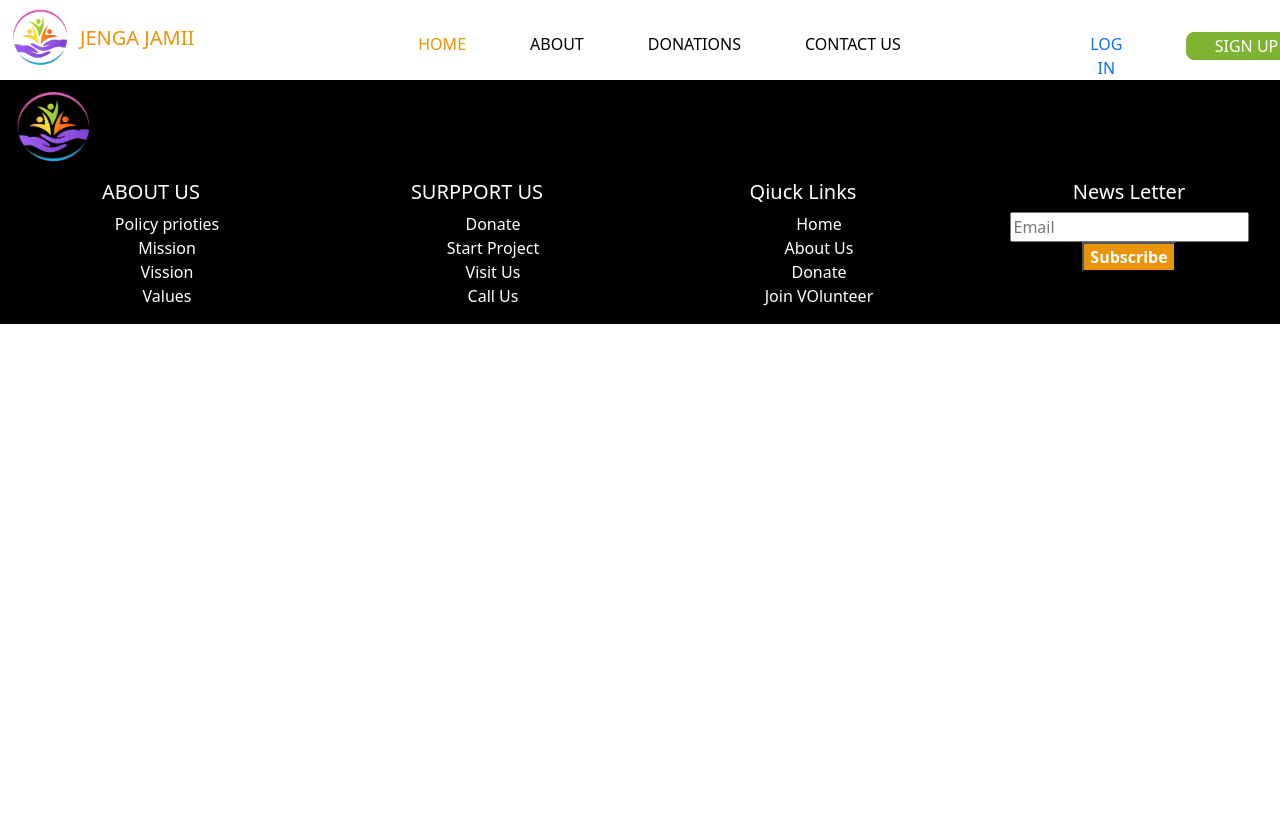
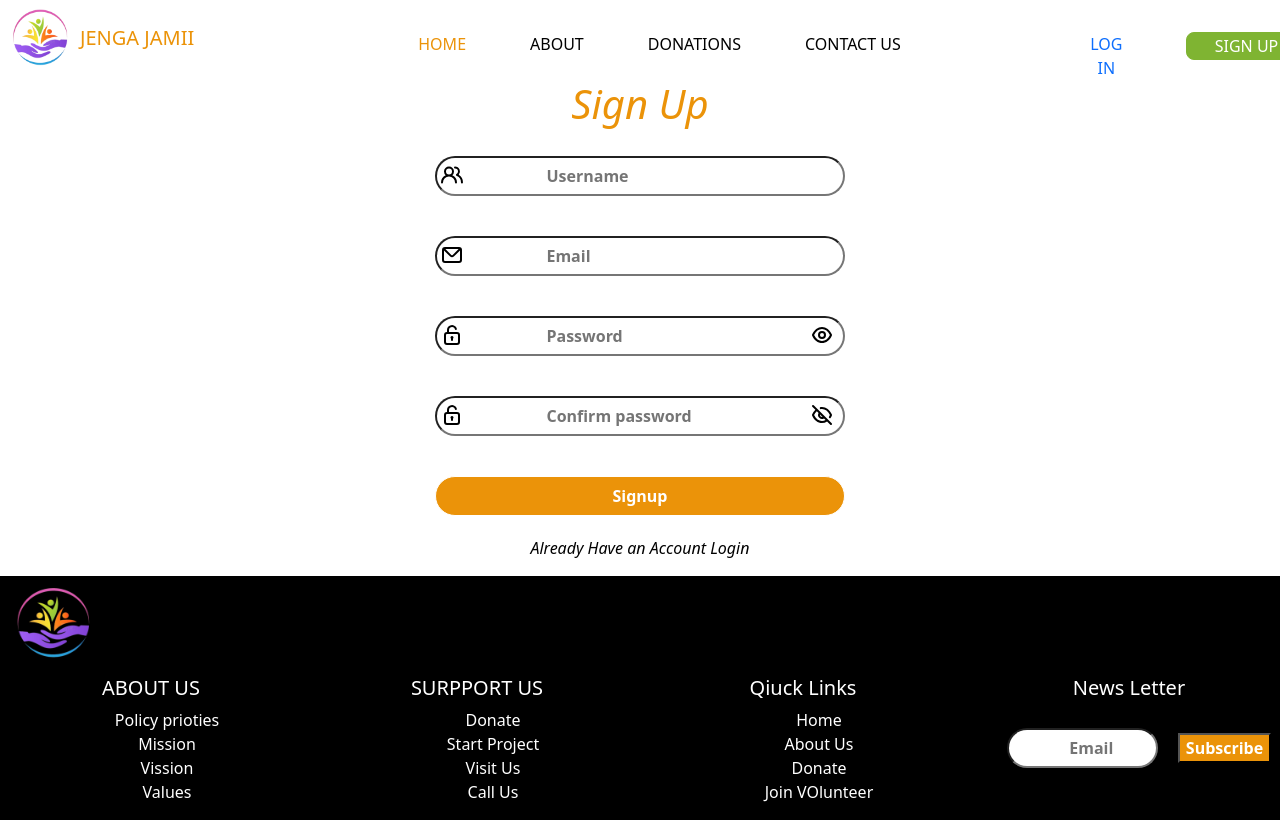
Before and after one commit to Sieva-cmd/jengajamii, a React (Create React App) app: page /sign in a window 1280 px wide. Shown: the top 820 px of the page. Built offline with nearby package versions, Linux system fonts and the light colour scheme.

Commit message:
working on the signup page

```diff
--- a/package.json
+++ b/package.json
@@ -6,6 +6,7 @@
     "@fortawesome/fontawesome-svg-core": "^6.1.1",
     "@fortawesome/free-solid-svg-icons": "^6.1.1",
     "@fortawesome/react-fontawesome": "^0.2.0",
+    "@iconscout/react-unicons": "^1.1.6",
     "@testing-library/jest-dom": "^5.16.4",
     "@testing-library/react": "^13.3.0",
     "@testing-library/user-event": "^13.5.0",
--- a/src/App.js
+++ b/src/App.js
@@ -5,6 +5,7 @@ import HomePage from './pages/HomePage';
 import 'bootstrap/dist/css/bootstrap.min.css';
 import About from './pages/About';
 import Footer from './components/Layout/Footer';
+import Singup from './Auth/Signup';
 
 const App = () => {
     return (
@@ -13,6 +14,7 @@ const App = () => {
         <Routes >
         <Route path = '/' element = {<HomePage />}/>
         <Route path='/about' element = {<About/>}/>
+        <Route path='/sign'element = {<Singup/>}/>
         </Routes>
         <Footer></Footer>
         </div>
--- /dev/null
+++ b/src/Auth/Auth.css
@@ -0,0 +1,48 @@
+.header{
+  color: #EB9309;
+  font-style: italic;
+  font-weight: bold;
+}
+.header img{
+  height: 100px;
+  width: 100px;
+  border-radius: 50%;
+}
+.header .log{
+  display: flex;
+}
+form .row .col-md-6{
+  width: 50%;
+  border-radius: 20px;
+}
+input {
+  width: 75%;
+  border-radius: 20px;
+  margin: 20px;
+  height: 40px;
+  padding-left: 20%;
+  font-weight: bold;
+}
+#row button{
+  width: 75%;
+  border: 1px solid white;
+  border-radius: 20px;
+  margin: 20px;
+  height: 40px;
+}
+.acc{
+  color: black;
+  font-weight: normal;
+}
+.row .i{
+position: absolute;
+margin-left: 25px;
+margin-top: 25px;
+color: black;
+}
+.row .icon{
+  position: absolute;
+margin-left: -55px;
+margin-top: 25px;
+color: black;
+}
--- /dev/null
+++ b/src/Auth/Signup.js
@@ -0,0 +1,68 @@
+import React from "react";
+// import logo from '../components/Layout/assets/logo.png'
+// import classes from './Auth.css'
+import { UilEye } from '@iconscout/react-unicons'
+import { UilEyeSlash } from '@iconscout/react-unicons'
+import { UilEnvelope } from '@iconscout/react-unicons'
+import { UilLockOpenAlt } from '@iconscout/react-unicons'
+import { UilUsersAlt } from '@iconscout/react-unicons'
+import './Auth.css'
+function Singup() {
+  return (
+    <div className="container">
+      <div className="header">
+        <h1>Sign Up</h1>
+          <form>
+          <div className="row">
+            <div className="col-md-3 col-lg-3 col-sm-3"></div>
+            <div className="col-md-6 col-lg-6 col-sm-6">
+              <i className="i"><UilUsersAlt/></i>
+            <input type="text" placeholder="Username" />
+            </div>
+            <div className="col-md-3 col-lg-3 col-sm-3"></div>
+            </div>
+            <div className="row">
+            <div className="col-md-3 col-lg-3 col-sm-3"></div>
+            <div className="col-md-6 col-lg-6 col-sm-6">
+              <i className="i"><UilEnvelope/></i>
+            <input type="email" placeholder="Email" />
+            </div>
+            <div className="col-md-3 col-lg-3 col-sm-3"></div>
+            </div>
+            <div className="row">
+            <div className="col-md-3 col-lg-3 col-sm-3"></div>
+            <div className="col-md-6 col-lg-6 col-sm-6">
+              <i className="i"><UilLockOpenAlt/></i>
+              <input type="password" placeholder="Password" />
+              <i className="icon">
+              <UilEye/>
+              </i>
+
+            </div>
+            <div className="col-md-3 col-lg-3 col-sm-3"></div>
+            </div>
+            <div className="row">
+            <div className="col-md-3 col-lg-3 col-sm-3"></div>
+            <div className="col-md-6 col-lg-6 col-sm-6">
+            <i className="i"><UilLockOpenAlt/></i>
+              <input type="password" placeholder="Confirm password" />
+              <i className="icon">
+              <UilEyeSlash/>
+              </i>
+            </div>
+            <div className="col-md-3 col-lg-3 col-sm-3"></div>
+          </div>
+          <div className="row" id="row">
+            <div className="col-md-3 col-lg-3 col-sm-3"></div>
+            <div className="col-md-6 col-lg-6 col-sm-6">
+            <button type="submit" value="Signup">Signup</button>
+            </div>
+            <div className="col-md-3 col-lg-3 col-sm-3"></div>
+            </div>
+            <p className="acc">Already Have an Account Login</p>
+          </form>
+          </div>
+      </div>
+  )
+}
+export default Singup
--- a/src/components/Layout/Footer.css
+++ b/src/components/Layout/Footer.css
@@ -15,3 +15,6 @@ form button{
   color: white;
   font-weight: bold;
 }
+#sub input{
+  width: 50%;
+}
--- a/src/components/Layout/Footer.js
+++ b/src/components/Layout/Footer.js
@@ -38,7 +38,7 @@ function Footer() {
             <li>Join VOlunteer</li>
           </ul>
         </div>
-        <div className='col-md-3 col-lg-3 col-sm-3'>
+        <div className='col-md-3 col-lg-3 col-sm-3' id='sub'>
           <h5>News Letter</h5>
           <form>
             <input type="email" placeholder ="Email"></input>
--- a/src/pages/About.js
+++ b/src/pages/About.js
@@ -1,12 +1,17 @@
 import React from "react";
 import './About.css'
-import { FontAwesomeIcon } from '@fortawesome/react-fontawesome'
+import { UilLinkedin } from '@iconscout/react-unicons'
+import { UilTwitter } from '@iconscout/react-unicons'
+const style = {
+  color:'bllue'
+}
 function About() {
   return(
     <div className="container-fluid">
     <div className="about">
      <div className="row">
-     <h4>About us</h4>
+     <h4 style={style}>About us</h4>
+     <div className="aline"></div>
      </div>
     </div>
     <div className="why">
@@ -43,6 +48,8 @@ function About() {
             <img src={require('./images/mel.jpg')} alt="mel"/>
             <h5>Melody Chepkorir </h5>
             <h5>CEO/Founder</h5>
+            <UilLinkedin/>
+            <UilTwitter/>
           </div>
           </div>
           <div className="col-md-4 col-lg-4 col-sm-4">
@@ -50,7 +57,8 @@ function About() {
             <img src={require('./images/mel.jpg')} alt="luc"/>
             <h5>Sieva Musyoka </h5>
             <h5>CEO/CoFounder</h5>
-            <FontAwesomeIcon icon="fa-brands fa-twitter" />
+            <UilLinkedin/>
+            <UilTwitter/>
           </div>
           </div>
           <div className="col-md-2 col-sm-2 col-lg-2"></div>
--- a/src/pages/Home.js
+++ b/src/pages/Home.js
@@ -4,7 +4,7 @@ import Layout from './Layout'
   return(
     <div>
       <Layout/>
-      Home Page
+
     </div>
   )
  }
```
Also changed, not shown: src/Auth/Login.js (added), 1 other file (tests, documents, lock files or other folders).
